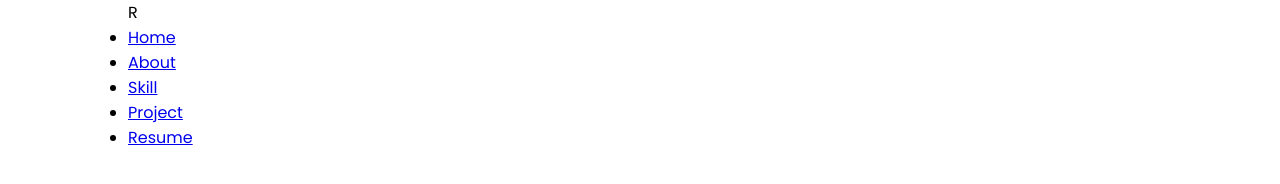
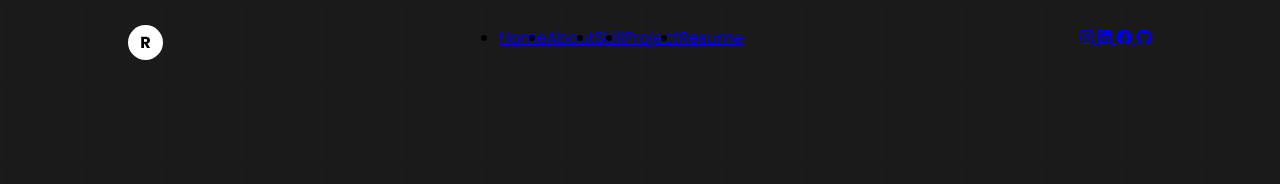
Before and after one commit to robbytrujillo/portone, a plain HTML site: page index.html in a window 1280 px wide. Drawn offline with Linux system fonts and the light colour scheme.

Commit message:
introduction portofoliosatu

```diff
--- a/dist/css/style.css
+++ b/dist/css/style.css
@@ -18,3 +18,50 @@
     width: 80%;
     margin-inline: auto;
 }
+
+.navbar {
+    width: 100%;
+    padding: 25px 0 25px 0;
+
+    /* navbar bergabung dengan header */
+    position: absolute;
+}
+
+.navbar .navbar-box {
+    display: flex;
+    justify-content: space-between;
+    align: center;
+}
+
+.navbar .navbar-box .logo {
+    background-color: var(--color-putih);
+    width: 35px;
+    height: 35px;
+    border-radius: 100%;
+    -webkit-border-radius: 100;
+    -moz-border-radius: 100;
+    -ms-border-radius: 100;
+    -o-border-radius: 100;
+
+    /* hurup logo berada di tengah */
+    display: grid;
+    place-items: center;
+}
+
+.navbar .navbar-box .logo p {
+    font-weight: bold;
+}
+
+.navbar .navbar-box .menu {
+    /* agar menu menjadi sebaris */
+    display: flex;
+}
+
+.header {
+    width: 100%;
+    min-height: 100vh;
+    background-color: #1a1a1a;
+    opacity: 1;
+    background-image: linear-gradient(#1b1b1b 4px, transparent 4px), linear-gradient(to right, #1b1b1b 4px, #1a1a1a 4px);
+    background-size: 80px 80px;
+}
--- a/index.html
+++ b/index.html
@@ -37,11 +37,29 @@
                     <li><a href="#">Project</a></li>
                     <li><a href="#">Resume</a></li>
                 </ul>
+                <div class="social">
+                    <a href="#">
+                        <i class="fa-brands fa-instagram"></i>
+                    </a>
+                    <a href="#">
+                        <i class="fa-brands fa-linkedin"></i>
+                    </a>
+                    <a href="#">
+                        <i class="fa-brands fa-facebook"></i>
+                    </a>
+                    <a href="#">
+                        <i class="fa-brands fa-github"></i>
+                    </a>
+                </div>
             </div>
         </div>
      </div>
     <!-- todo Navbar End -->
 
+    <!-- todo Header Start-->
+     <div class="header"></div>
+    <!-- todo Header End -->
+
     <!-- JS -->
      <script src="dist/js/script.js"></script>
 </body>
```
